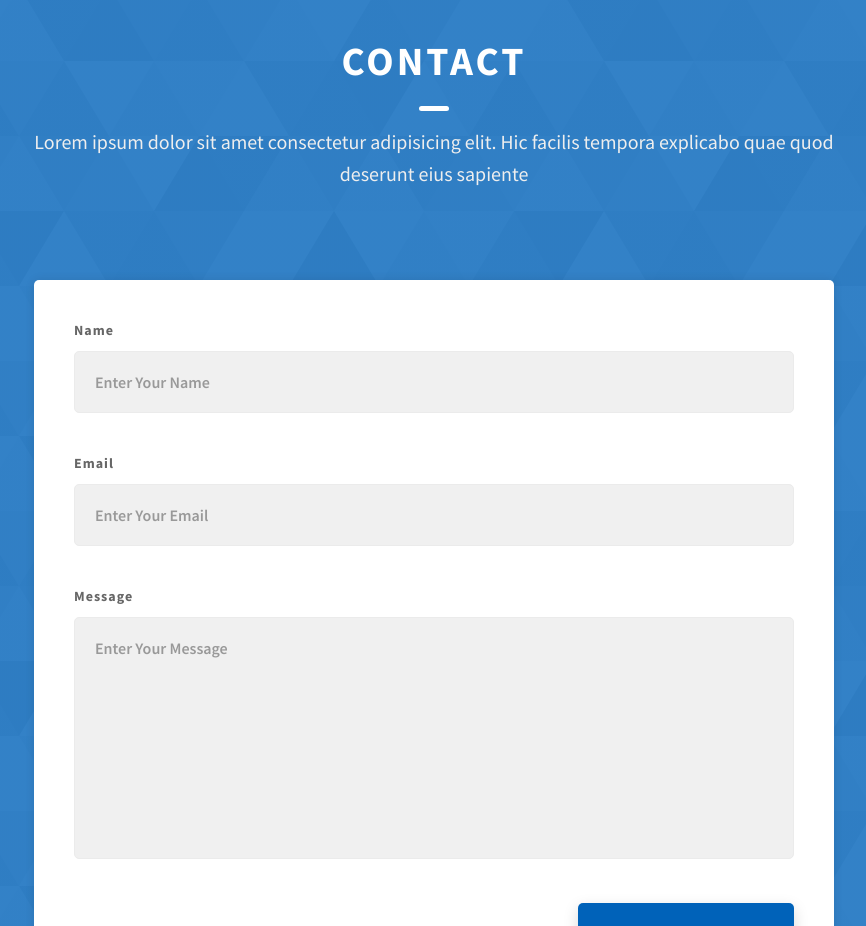
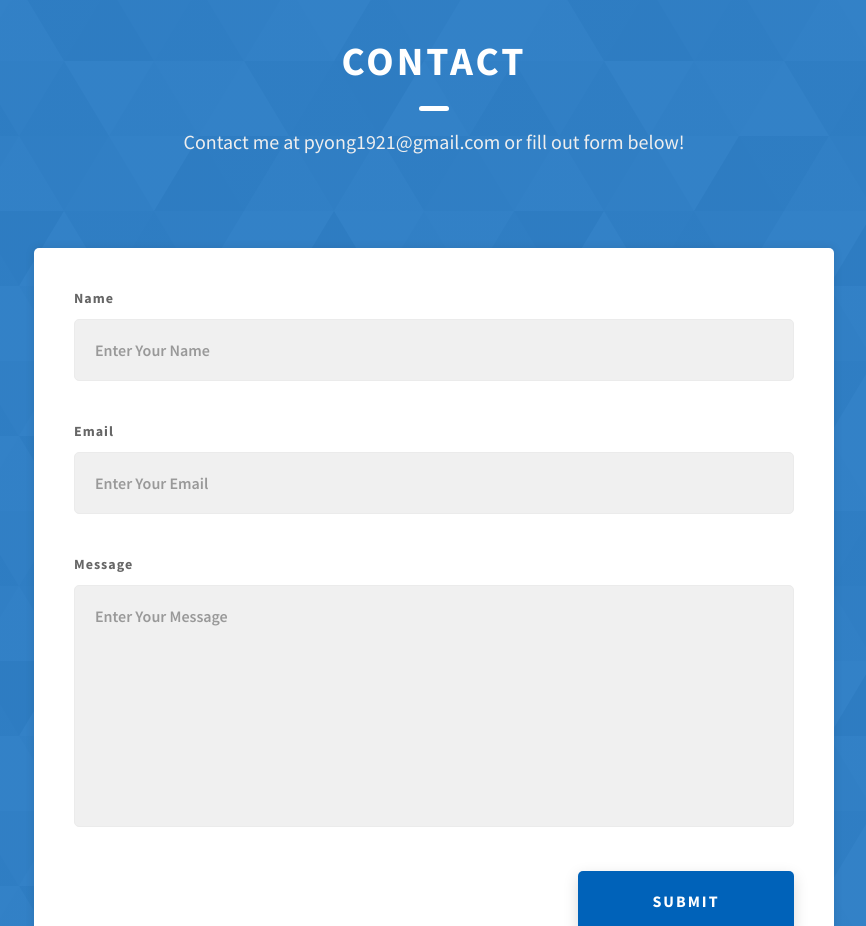
Before and after one commit to Pyong99/pyong99.github.io, a website: page Portfolio/index.html in a window 1280 px wide. Shown: the part 3840-4766 px from the top of the page, without its empty margins (206-1072 px from the left). Drawn offline with Linux system fonts and the light colour scheme.

Commit message:
Update index.html

```diff
--- a/Portfolio/index.html
+++ b/Portfolio/index.html
@@ -283,8 +283,7 @@
         <h2 class="heading heading-sec heading-sec__mb-med">
           <span class="heading-sec__main heading-sec__main--lt">Contact</span>
           <span class="heading-sec__sub heading-sec__sub--lt">
-            Lorem ipsum dolor sit amet consectetur adipisicing elit. Hic facilis
-            tempora explicabo quae quod deserunt eius sapiente
+            Contact me at <a href="pyong1921@gmail.com">pyong1921@gmail.com</a> or fill out form below!
           </span>
         </h2>
         <div class="contact__form-container">
```
